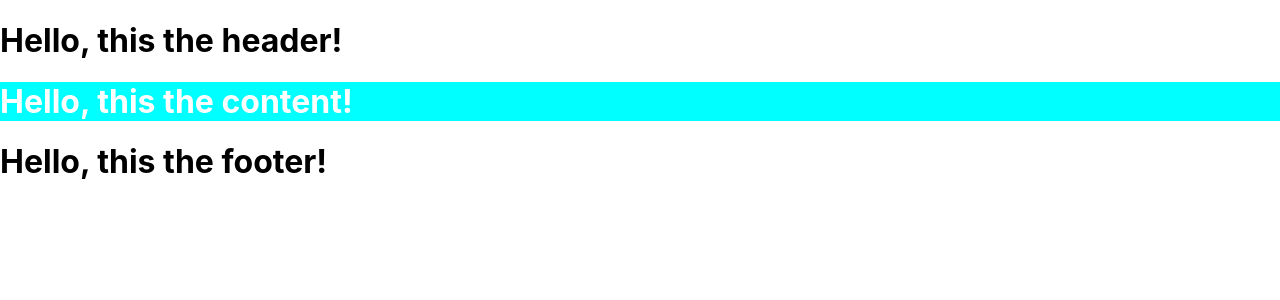
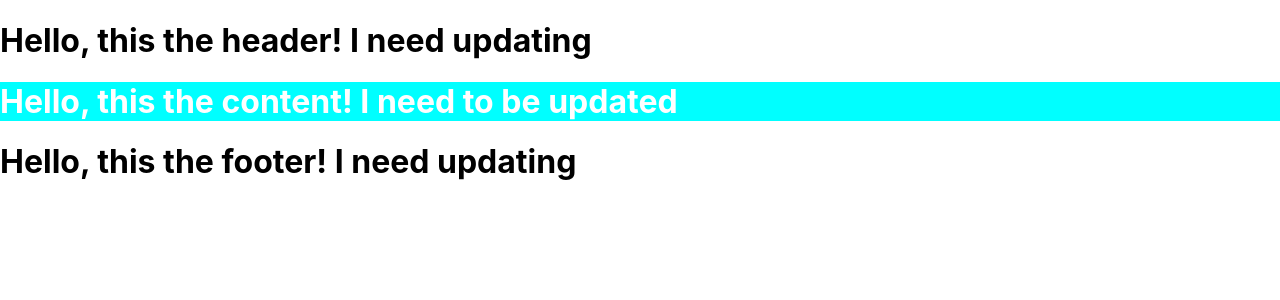
Before and after one commit to ChrissieSparling/riseUp, a React (Create React App) app in the folder riseup/: page / in a window 1280 px wide. Shown: the top 300 px of the page. Built offline with nearby package versions, Linux system fonts and the light colour scheme.

Commit message:
updated the content footer and header files

```diff
--- a/riseup/src/components/Content.js
+++ b/riseup/src/components/Content.js
@@ -5,7 +5,7 @@ const Content = () => {
 return (
     <div>
         <h1 className="test">
-            Hello, this the content!
+            Hello, this the content! I need to be updated
         </h1>
     </div>
 )
--- a/riseup/src/components/Footer.js
+++ b/riseup/src/components/Footer.js
@@ -5,7 +5,7 @@ const Footer = () => {
 return (
     <div>
         <h1>
-            Hello, this the footer!
+            Hello, this the footer! I need updating
         </h1>
     </div>
 )
--- a/riseup/src/components/Header.js
+++ b/riseup/src/components/Header.js
@@ -5,7 +5,7 @@ const Header = () => {
 return (
     <div>
         <h1>
-            Hello, this the header!
+            Hello, this the header! I need updating
         </h1>
     </div>
 )
```
